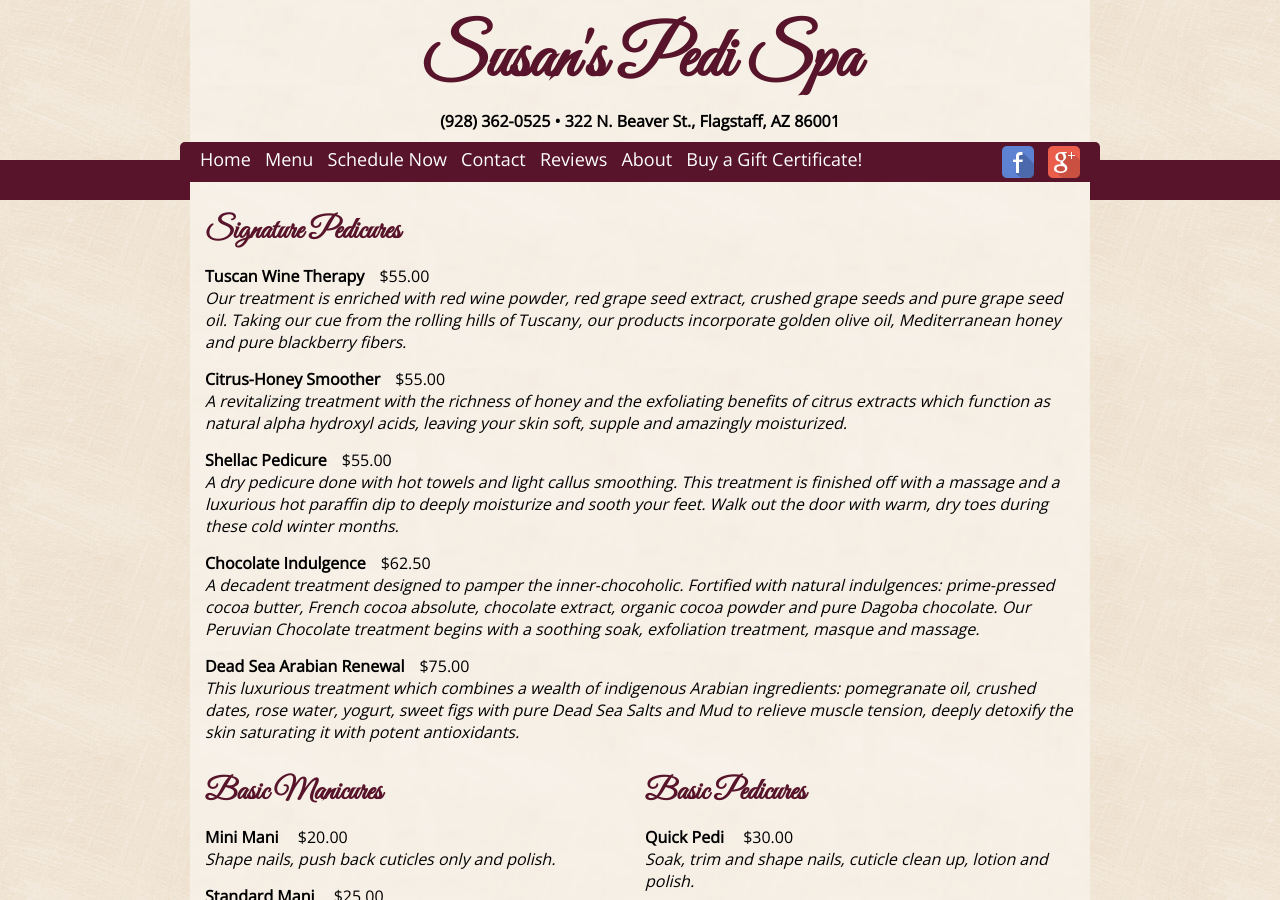
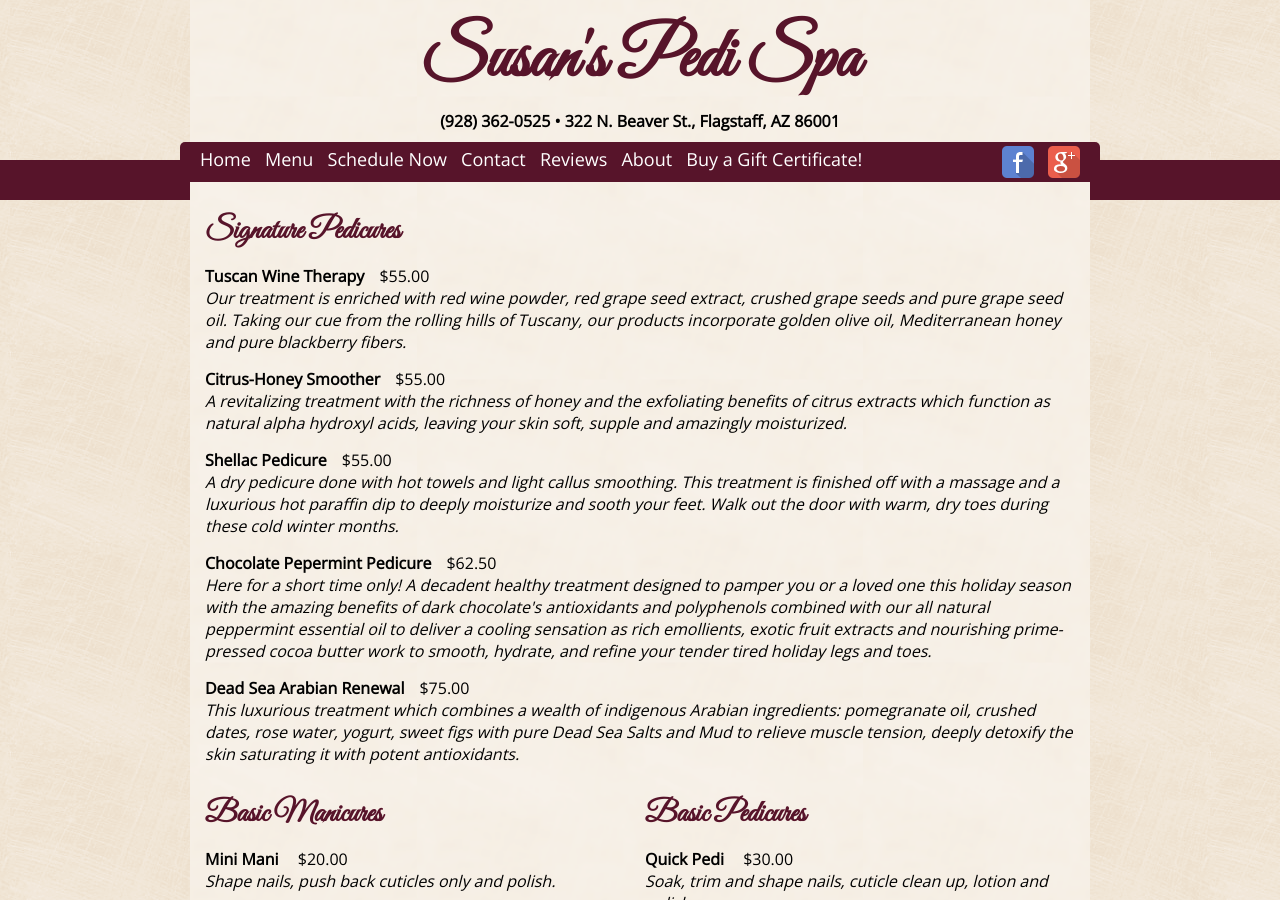
Before and after one commit to susanspedispa/susanspedispa.github.io, a Jekyll site: the page built from menu.html, in a window 1280 px wide and 900 px high. Built offline with Jekyll 4.4.1, drawn with Linux system fonts in a browser that asks for light colours.

Commit message:
Update menu.html

```diff
--- a/_includes/menu.html
+++ b/_includes/menu.html
@@ -14,8 +14,8 @@
 <div class="treatmentDescription">A dry pedicure done with hot towels and light callus smoothing. This treatment is finished off with a massage and a luxurious hot paraffin dip to deeply moisturize and sooth your feet. Walk out the door with warm, dry toes during these cold winter months.  </div>
 </div>
 <div class="treatment">
-<span class="treatmentName">Chocolate Indulgence</span><span class="treatmentPrice">$62.50 </span>
-<div class="treatmentDescription">A decadent treatment designed to pamper the inner-chocoholic. Fortified with natural indulgences: prime-pressed cocoa butter, French cocoa absolute, chocolate extract, organic cocoa powder and pure Dagoba chocolate. Our Peruvian  Chocolate treatment begins with a soothing soak, exfoliation treatment, masque and massage.  </div>
+<span class="treatmentName">Chocolate Pepermint Pedicure</span><span class="treatmentPrice">$62.50 </span>
+<div class="treatmentDescription">Here for a short time only! A decadent healthy treatment designed to pamper you or a loved one this holiday season with the amazing benefits of dark chocolate's antioxidants and polyphenols combined with our all natural peppermint essential oil to deliver a cooling sensation as rich emollients, exotic fruit extracts and nourishing prime-pressed cocoa butter work to smooth, hydrate, and refine your tender tired holiday legs and toes.   </div>
 </div>
 <div class="treatment">
 <span class="treatmentName">Dead Sea Arabian Renewal</span><span class="treatmentPrice">$75.00</span>
```
